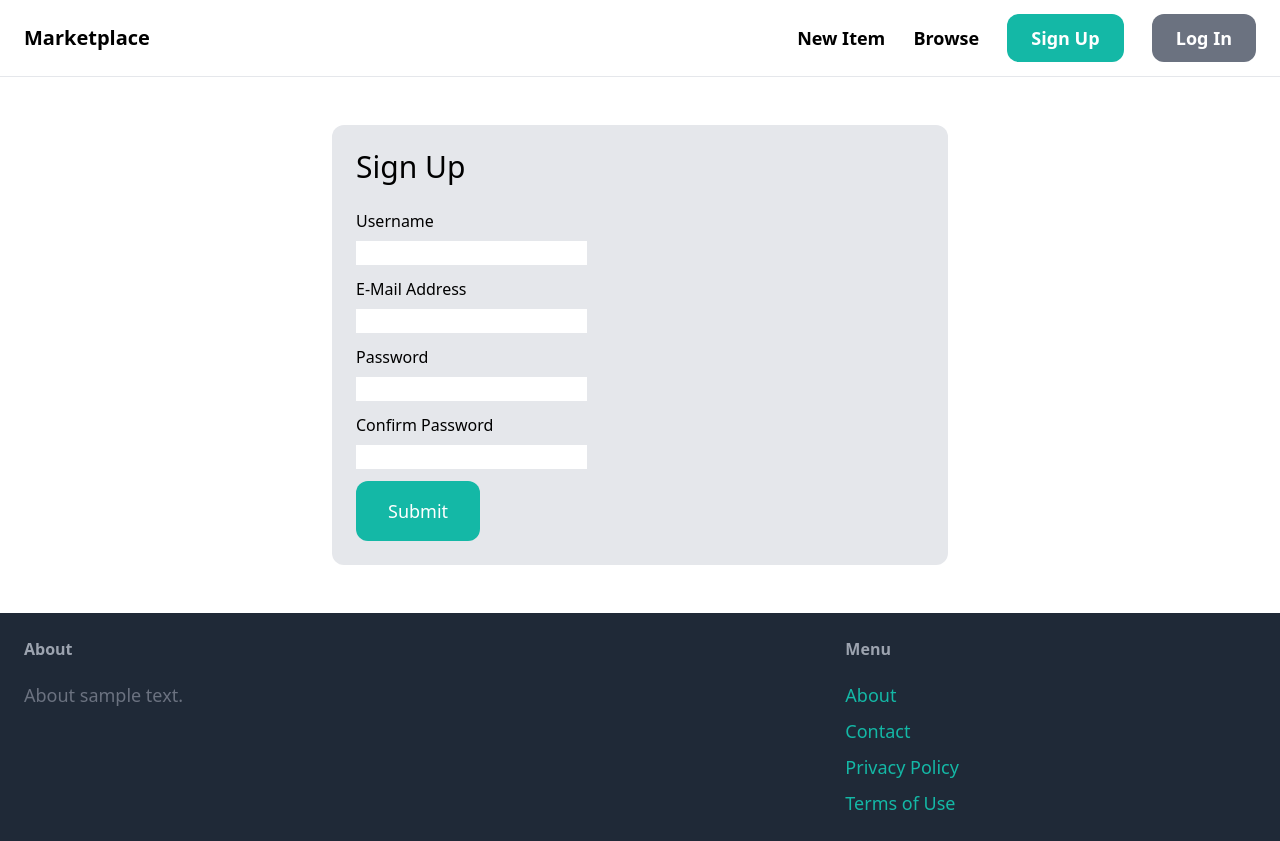
After one commit to MaiTra10/market-app, a Django app: template market_app/core/templates/core/signup.html in a window 1280 px wide. The commit adds this page. Run offline with Django 3.2, Linux system fonts and the light colour scheme; the template is opened without the code that fills it, so the values that code supplies are empty, except form fields; form fields are guessed from the names that the template uses; some libraries are stand-ins or nearby versions.

Commit message:
feat
added a sign up and log in feature

```diff
--- a/market_app/core/templates/core/base.html
+++ b/market_app/core/templates/core/base.html
@@ -15,8 +15,13 @@
             <div class="space-x-6">
                 <a href="#" class="text-lg font-semibold hover:text-gray-500">New Item</a>
                 <a href="#" class="text-lg font-semibold hover:text-gray-500">Browse</a>
-                <a href="#" class="px-6 py-3 text-lg font-semibold bg-teal-500 text-white rounded-xl hover:bg-teal-700">Sign Up</a>
-                <a href="#" class="px-6 py-3 text-lg font-semibold bg-gray-500 text-white rounded-xl hover:bg-gray-700">Log In</a>
+                {% if request.user.is_authenticated %}
+                    <a href="#" class="px-6 py-3 text-lg font-semibold bg-teal-500 text-white rounded-xl hover:bg-teal-700">Inbox</a>
+                    <a href="#" class="px-6 py-3 text-lg font-semibold bg-gray-500 text-white rounded-xl hover:bg-gray-700">Dashboard</a>
+                {% else %}
+                    <a href="{% url 'core:signup' %}" class="px-6 py-3 text-lg font-semibold bg-teal-500 text-white rounded-xl hover:bg-teal-700">Sign Up</a>
+                    <a href="{% url 'core:login' %}" class="px-6 py-3 text-lg font-semibold bg-gray-500 text-white rounded-xl hover:bg-gray-700">Log In</a>
+                {% endif %}
             </div>
         </nav>
         <div class="px-6 py-6">
@@ -32,7 +37,7 @@
                 <h3 class="mb-5 font-semibold text-gray-400">Menu</h3>
                 <ul class="space-y-2">
                     <li><a href="#" class="text-lg text-teal-500 hover:text-teal-700">About</a></li>
-                    <li><a href="{% url 'contact' %}" class="text-lg text-teal-500 hover:text-teal-700">Contact</a></li>
+                    <li><a href="{% url 'core:contact' %}" class="text-lg text-teal-500 hover:text-teal-700">Contact</a></li>
                     <li><a href="#" class="text-lg text-teal-500 hover:text-teal-700">Privacy Policy</a></li>
                     <li><a href="#" class="text-lg text-teal-500 hover:text-teal-700">Terms of Use</a></li>
                 </ul>
--- /dev/null
+++ b/market_app/core/templates/core/signup.html
@@ -0,0 +1,39 @@
+{% extends 'core/base.html' %}
+
+{% block title %} Sign Up {% endblock title %}
+
+{% block content %}
+
+<div class="w-1/2 my-6 mx-auto p-6 bg-gray-200 rounded-xl">
+    <h1 class="mb-6 text-3xl">Sign Up</h1>
+    <form action="." method="post">
+        {% csrf_token %}
+        <div class="mb-3">
+            <label class="inline-block mb-2">Username</label><br>
+            {{ form.username }}
+        </div>
+        <div class="mb-3">
+            <label class="inline-block mb-2">E-Mail Address</label><br>
+            {{ form.email }}
+        </div>
+        <div class="mb-3">
+            <label class="inline-block mb-2">Password</label><br>
+            {{ form.password1 }}
+        </div>
+        <div class="mb-3">
+            <label class="inline-block mb-2">Confirm Password</label><br>
+            {{ form.password2 }}
+        </div>
+        {% if form.errors or form.non_field_errors %}
+            <div class="mb-3 p-6 bg-red-100 rounded-xl">
+                {% for field in form %}
+                    {{ field.errors }}
+                {% endfor %}
+                {{ form.non_field_errors }}
+            </div>
+        {% endif %}
+        <button class="py-4 px-8 text-lg bg-teal-500 hover:bg-teal-700 rounded-xl text-white">Submit</button>
+    </form>
+</div>
+
+{% endblock content %}
--- a/market_app/market_app/urls.py
+++ b/market_app/market_app/urls.py
@@ -19,11 +19,8 @@ from django.urls import path, include
 from django.conf import settings
 from django.conf.urls.static import static
 
-from core.views import index, contact
-
 urlpatterns = [
-    path("", index, name = "index"),
+    path("", include("core.urls")),
     path("items/", include("item.urls")),
-    path("contact/", contact, name="contact"),
     path("admin/", admin.site.urls),
 ] + static(settings.MEDIA_URL, document_root = settings.MEDIA_ROOT)
```
Also changed, not shown: market_app/core/forms.py (added, +54 -0 lines), market_app/core/templates/core/login.html (added, +31 -0 lines), market_app/core/urls.py (added, +14 -0 lines), market_app/core/views.py (+25 -1 lines), market_app/db.sqlite3.
